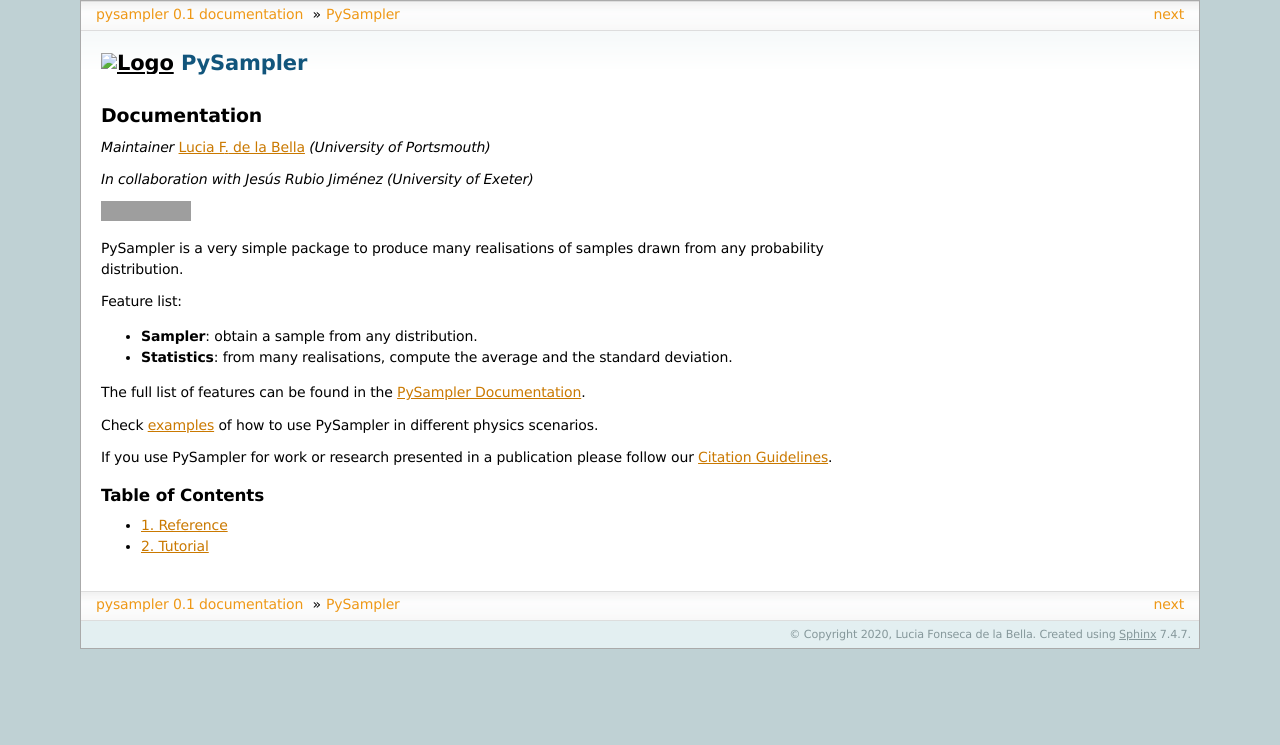
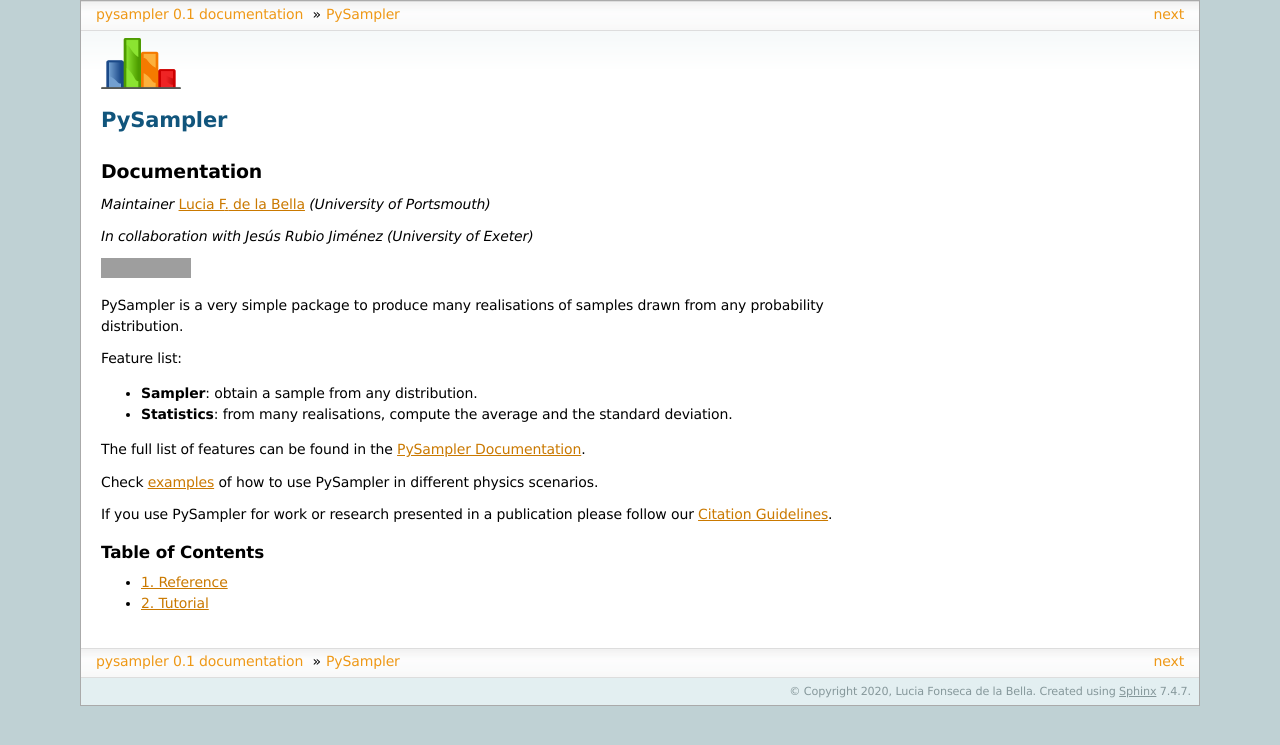
Before and after one commit to Lucia-Fonseca/pysampler, a Sphinx documentation site: the page built from docs/index.rst, in a window 1280 px wide. Shown: the top 745 px of the page. Built offline with Sphinx 7.4.7, drawn with Linux system fonts in a browser that asks for light colours; grey boxes are pictures that could not be loaded.

Commit message:
Update index.rst

```diff
--- a/docs/index.rst
+++ b/docs/index.rst
@@ -1,12 +1,10 @@
-================
-|Logo| PySampler
-================
+.. image:: _static/pysampler.svg
+   :alt: Logo
+   :width: 80
 
-.. layout
-.. |Logo| image:: _static/pysampler.svg
-   :alt: Logo
-   :width: 40
-
+=========
+PySampler
+=========
 
 Documentation
 =============
```
